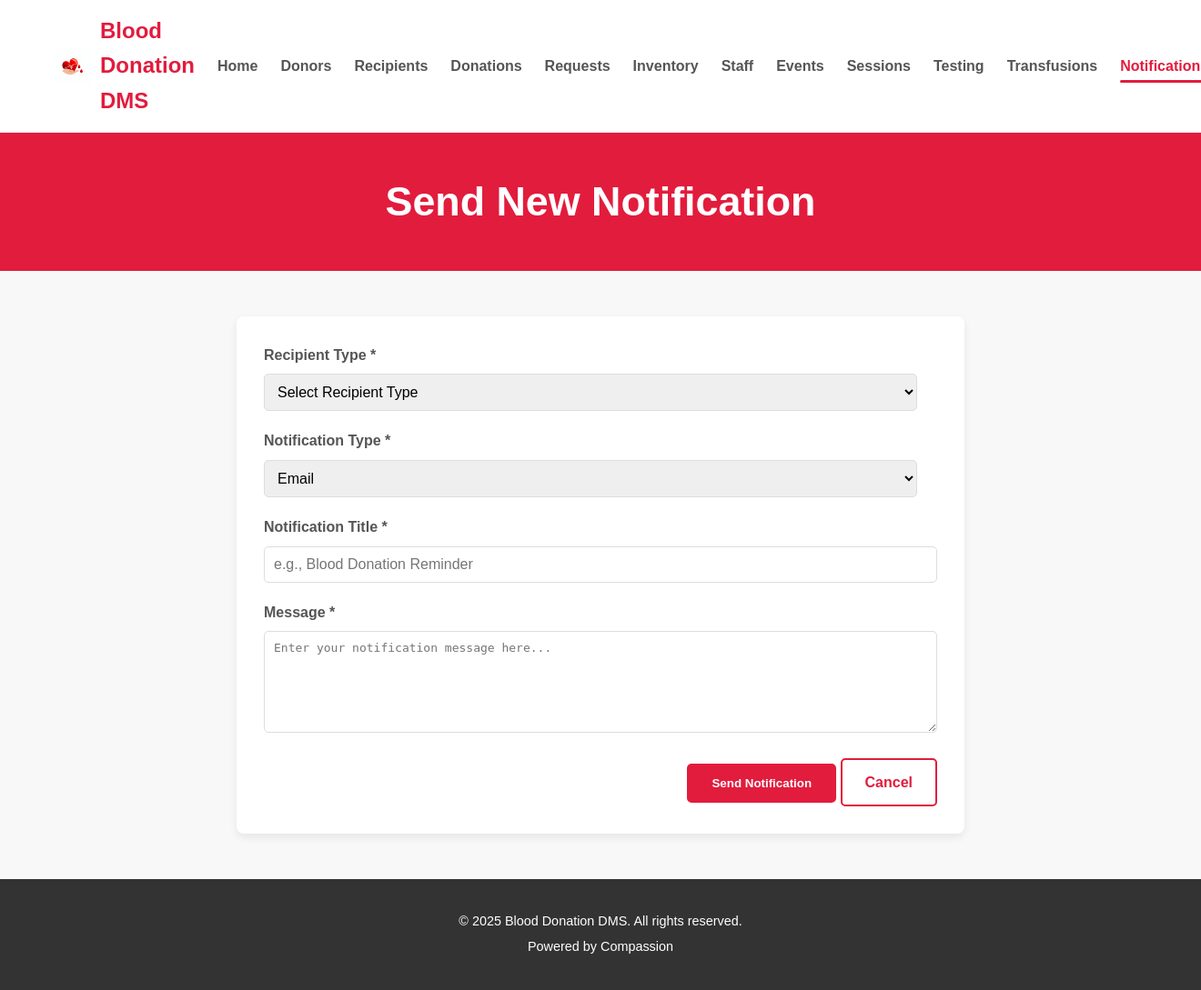
After one commit to RugumayoA/BLOOD_DONATION_DB_SYSTEM, a PHP site: page /send_notification.php in a window 1320 px wide. The commit adds this page. Shown: the whole page at 91% size. Run offline with PHP 8.4, Linux system fonts and the light colour scheme; data that the repository does not hold is empty.

Commit message:
partially worked on notification

```diff
--- /dev/null
+++ b/send_notification.php
@@ -0,0 +1,259 @@
+<?php
+// Include database connection
+require_once 'config.php';
+
+// Handle form submission
+if ($_SERVER['REQUEST_METHOD'] == 'POST') {
+    try {
+        // Get recipient_id based on recipient_type
+        if ($_POST['recipient_type'] == 'donor') {
+            $recipient_id = $_POST['donor_id'];
+        } elseif ($_POST['recipient_type'] == 'recipient') {
+            $recipient_id = $_POST['recipient_id'];
+        } else {
+            $recipient_id = $_POST['staff_id'];
+        }
+
+        // Insert notification
+        $sql = "INSERT INTO notification (recipient_type, recipient_id, notification_type, title, message, sent_date, sent_time, status, delivery_method)
+                VALUES (?, ?, ?, ?, ?, ?, ?, ?, ?)";
+
+        $stmt = $pdo->prepare($sql);
+        $stmt->execute(array(
+            $_POST['recipient_type'],
+            $recipient_id,
+            $_POST['notification_type'],
+            $_POST['title'],
+            $_POST['message'],
+            date('Y-m-d'),
+            date('H:i:s'),
+            'Queued',
+            $_POST['notification_type']
+        ));
+
+        // Redirect back to notifications page with success message
+        header("Location: notifications.php?success=1");
+        exit;
+
+    } catch(PDOException $e) {
+        $error_message = "Error: " . $e->getMessage();
+    }
+}
+
+// Get all donors for dropdown
+$donors_sql = "SELECT donor_id, first_name, last_name, blood_type FROM donor ORDER BY last_name, first_name";
+$donors_stmt = $pdo->prepare($donors_sql);
+$donors_stmt->execute();
+$donors = $donors_stmt->fetchAll();
+
+// Get all recipients for dropdown
+$recipients_sql = "SELECT recipient_id, first_name, last_name FROM recipient ORDER BY last_name, first_name";
+$recipients_stmt = $pdo->prepare($recipients_sql);
+$recipients_stmt->execute();
+$recipients = $recipients_stmt->fetchAll();
+
+// Get all staff for dropdown
+$staff_sql = "SELECT staff_id, first_name, last_name FROM staff ORDER BY last_name, first_name";
+$staff_stmt = $pdo->prepare($staff_sql);
+$staff_stmt->execute();
+$staff_members = $staff_stmt->fetchAll();
+?>
+<!DOCTYPE html>
+<html lang="en">
+<head>
+    <meta charset="UTF-8">
+    <meta name="viewport" content="width=device-width, initial-scale=1.0">
+    <title>Send Notification - Blood Donation DMS</title>
+    <link rel="stylesheet" href="style.css">
+    <style>
+        .send-notification-container {
+            max-width: 800px;
+            margin: 0 auto;
+            padding: 20px;
+        }
+
+        .recipient-dropdown {
+            display: none;
+        }
+
+        .recipient-dropdown.active {
+            display: block;
+        }
+    </style>
+</head>
+<body>
+    <header class="main-header">
+        <div class="container">
+            <div class="logo">
+                <img src="images/blood-drop-heart-logo.png" alt="Donate Blood Logo">
+                <h1>Blood Donation DMS</h1>
+            </div>
+            <nav class="main-nav">
+                <ul>
+                    <li><a href="index.php">Home</a></li>
+                    <li><a href="donors.php">Donors</a></li>
+                    <li><a href="recipients.php">Recipients</a></li>
+                    <li><a href="donations.php">Donations</a></li>
+                    <li><a href="requests.php">Requests</a></li>
+                    <li><a href="inventory.php">Inventory</a></li>
+                    <li><a href="staff.php">Staff</a></li>
+                    <li><a href="events.php">Events</a></li>
+                    <li><a href="sessions.php">Sessions</a></li>
+                    <li><a href="testing.php">Testing</a></li>
+                    <li><a href="transfusions.php">Transfusions</a></li>
+                    <li><a href="notifications.php" class="active">Notifications</a></li>
+                </ul>
+            </nav>
+        </div>
+    </header>
+
+    <div class="page-title">
+        <div class="container">
+            <h1>Send New Notification</h1>
+        </div>
+    </div>
+
+    <div class="send-notification-container">
+        <?php if (isset($error_message)): ?>
+            <div style="background: #f8d7da; color: #721c24; padding: 15px; border-radius: 5px; margin-bottom: 20px; border: 1px solid #f5c6cb;">
+                <?php echo $error_message; ?>
+            </div>
+        <?php endif; ?>
+
+        <div class="form-container">
+            <form method="POST" action="send_notification.php">
+                <div class="form-group">
+                    <label for="recipient_type">Recipient Type *</label>
+                    <select id="recipient_type" name="recipient_type" required onchange="showRecipientDropdown()">
+                        <option value="">Select Recipient Type</option>
+                        <option value="donor">Donor</option>
+                        <option value="recipient">Recipient</option>
+                        <option value="staff">Staff</option>
+                    </select>
+                </div>
+
+                <!-- Donor Dropdown -->
+                <div class="form-group recipient-dropdown" id="donor-dropdown">
+                    <label for="donor_id">Select Donor *</label>
+                    <select id="donor_id" name="donor_id">
+                        <option value="">Choose a donor</option>
+                        <?php foreach ($donors as $donor): ?>
+                            <option value="<?php echo $donor['donor_id']; ?>">
+                                <?php echo htmlspecialchars($donor['first_name'] . ' ' . $donor['last_name']) . ' - Blood Type: ' . $donor['blood_type'] . ' (ID: ' . $donor['donor_id'] . ')'; ?>
+                            </option>
+                        <?php endforeach; ?>
+                    </select>
+                </div>
+
+                <!-- Recipient Dropdown -->
+                <div class="form-group recipient-dropdown" id="recipient-dropdown">
+                    <label for="recipient_id">Select Recipient *</label>
+                    <select id="recipient_id" name="recipient_id">
+                        <option value="">Choose a recipient</option>
+                        <?php foreach ($recipients as $recipient): ?>
+                            <option value="<?php echo $recipient['recipient_id']; ?>">
+                                <?php echo htmlspecialchars($recipient['first_name'] . ' ' . $recipient['last_name']) . ' (ID: ' . $recipient['recipient_id'] . ')'; ?>
+                            </option>
+                        <?php endforeach; ?>
+                    </select>
+                </div>
+
+                <!-- Staff Dropdown -->
+                <div class="form-group recipient-dropdown" id="staff-dropdown">
+                    <label for="staff_id">Select Staff *</label>
+                    <select id="staff_id" name="staff_id">
+                        <option value="">Choose a staff member</option>
+                        <?php foreach ($staff_members as $staff): ?>
+                            <option value="<?php echo $staff['staff_id']; ?>">
+                                <?php echo htmlspecialchars($staff['first_name'] . ' ' . $staff['last_name']) . ' (ID: ' . $staff['staff_id'] . ')'; ?>
+                            </option>
+                        <?php endforeach; ?>
+                    </select>
+                </div>
+
+                <div class="form-group">
+                    <label for="notification_type">Notification Type *</label>
+                    <select id="notification_type" name="notification_type" required>
+                        <option value="Email">Email</option>
+                    </select>
+                </div>
+
+                <div class="form-group">
+                    <label for="title">Notification Title *</label>
+                    <input type="text" id="title" name="title" required placeholder="e.g., Blood Donation Reminder">
+                </div>
+
+                <div class="form-group">
+                    <label for="message">Message *</label>
+                    <textarea id="message" name="message" rows="6" required placeholder="Enter your notification message here..."></textarea>
+                </div>
+
+                <div class="form-actions">
+                    <button type="submit" class="btn btn-primary">Send Notification</button>
+                    <a href="notifications.php" class="btn btn-secondary">Cancel</a>
+                </div>
+            </form>
+        </div>
+    </div>
+
+    <footer class="main-footer">
+        <div class="container">
+            <p>&copy; <?php echo date("Y"); ?> Blood Donation DMS. All rights reserved.</p>
+            <p>Powered by Compassion</p>
+        </div>
+    </footer>
+
+    <script>
+        function showRecipientDropdown() {
+            // Hide all dropdowns
+            document.getElementById('donor-dropdown').classList.remove('active');
+            document.getElementById('recipient-dropdown').classList.remove('active');
+            document.getElementById('staff-dropdown').classList.remove('active');
+
+            // Clear all dropdown values
+            document.getElementById('donor_id').value = '';
+            document.getElementById('recipient_id').value = '';
+            document.getElementById('staff_id').value = '';
+
+            // Remove required attribute from all
+            document.getElementById('donor_id').removeAttribute('required');
+            document.getElementById('recipient_id').removeAttribute('required');
+            document.getElementById('staff_id').removeAttribute('required');
+
+            // Show selected dropdown
+            var recipientType = document.getElementById('recipient_type').value;
+
+            if (recipientType === 'donor') {
+                document.getElementById('donor-dropdown').classList.add('active');
+                document.getElementById('donor_id').setAttribute('required', 'required');
+            } else if (recipientType === 'recipient') {
+                document.getElementById('recipient-dropdown').classList.add('active');
+                document.getElementById('recipient_id').setAttribute('required', 'required');
+            } else if (recipientType === 'staff') {
+                document.getElementById('staff-dropdown').classList.add('active');
+                document.getElementById('staff_id').setAttribute('required', 'required');
+            }
+        }
+
+        // Form validation before submit
+        document.querySelector('form').addEventListener('submit', function(e) {
+            var recipientType = document.getElementById('recipient_type').value;
+            var selectedId = null;
+
+            if (recipientType === 'donor') {
+                selectedId = document.getElementById('donor_id').value;
+            } else if (recipientType === 'recipient') {
+                selectedId = document.getElementById('recipient_id').value;
+            } else if (recipientType === 'staff') {
+                selectedId = document.getElementById('staff_id').value;
+            }
+
+            if (!selectedId) {
+                e.preventDefault();
+                alert('Please select a ' + recipientType + ' from the dropdown.');
+                return false;
+            }
+        });
+    </script>
+</body>
+</html>
```
Also changed, not shown: notifications.php (+160 -285 lines).
